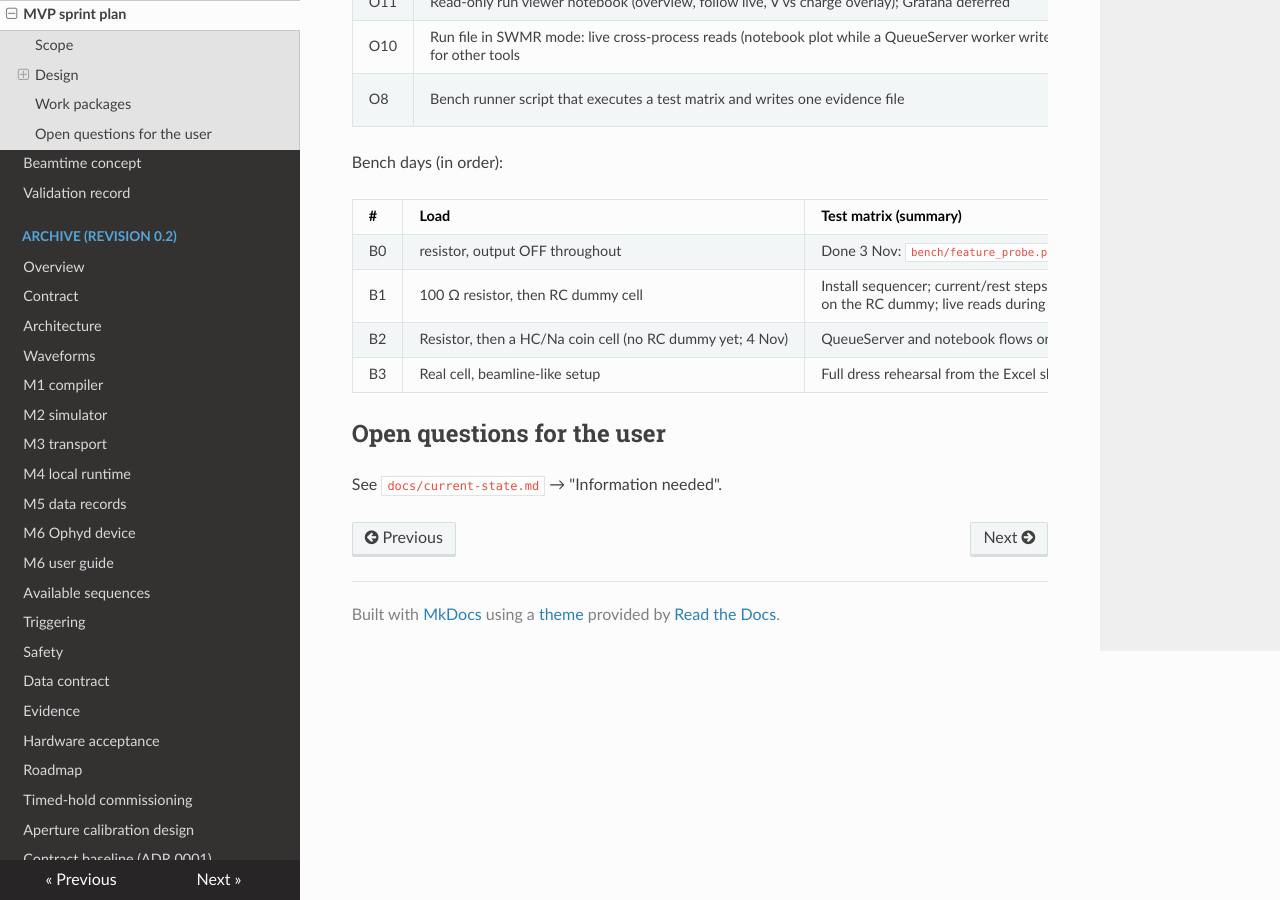
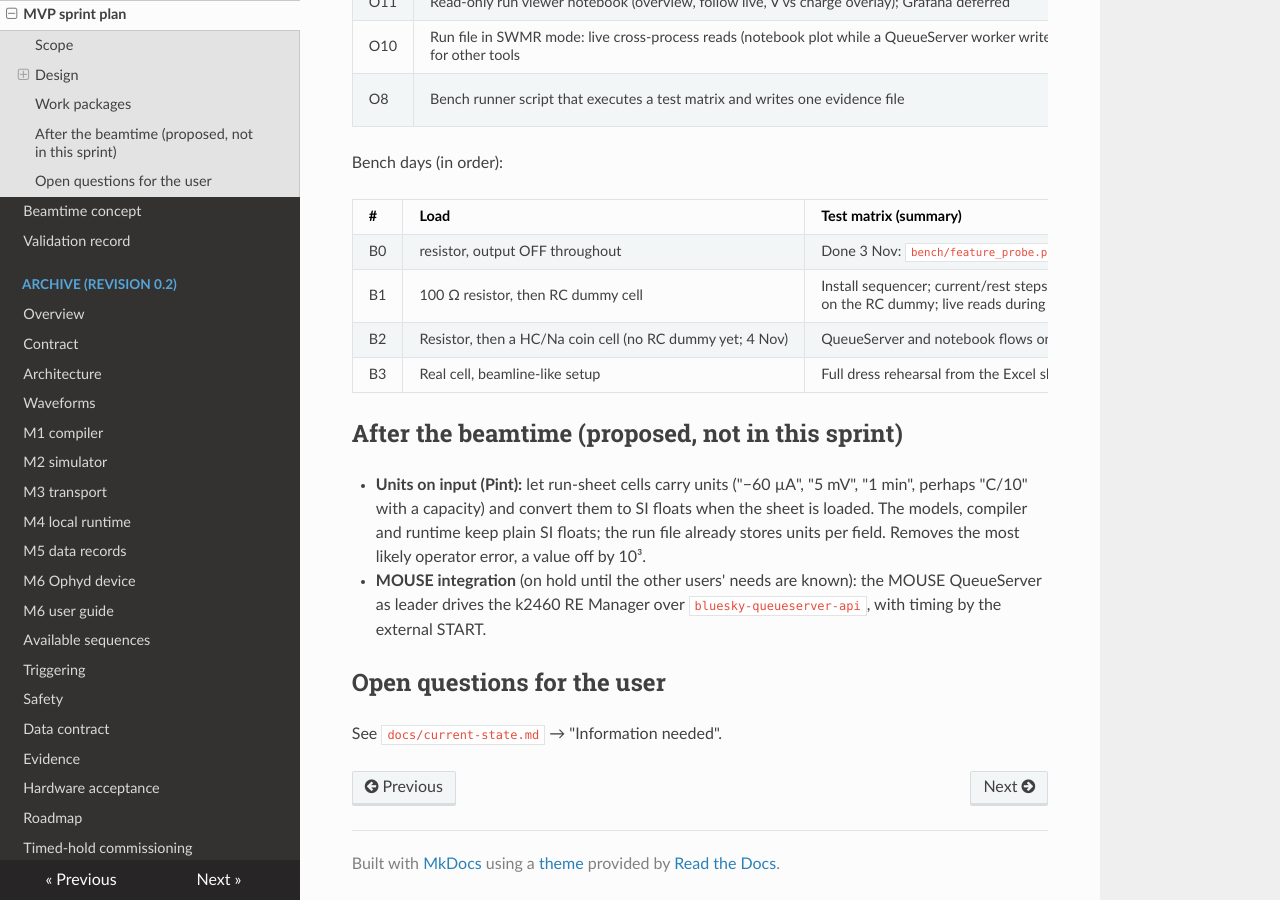
Before and after one commit to BAMresearch/ophyd-electrochemistry, an MkDocs documentation site: the page built from docs/mvp-plan.md, in a window 1280 px wide and 900 px high, scrolled down 3682 px. Built offline with MkDocs 1.6.1, drawn with Linux system fonts in a browser that asks for light colours; nearby versions of some CDN libraries.

Commit message:
docs(plan): post-beamtime items: Pint units on run-sheet input, MOUSE integration
Co-Authored-By: Claude Opus 5.5 <noreply@anthropic.com>

```diff
--- a/docs/mvp-plan.md
+++ b/docs/mvp-plan.md
@@ -164,6 +164,17 @@ Bench days (in order):
 | B2 | Resistor, then a HC/Na coin cell (no RC dummy yet; 4 Nov) | QueueServer and notebook flows on hardware incl. abort and crash recovery; 1 h soak; cell first contact, overnight sodiation (the day-before step), pulse runs at two SOCs, weekend reference cycle |
 | B3 | Real cell, beamline-like setup | Full dress rehearsal from the Excel sheet, including trigger wiring |
 
+## After the beamtime (proposed, not in this sprint)
+
+- **Units on input (Pint):** let run-sheet cells carry units ("−60 µA",
+  "5 mV", "1 min", perhaps "C/10" with a capacity) and convert them to SI floats
+  when the sheet is loaded. The models, compiler and runtime keep plain SI
+  floats; the run file already stores units per field. Removes the most likely
+  operator error, a value off by 10³.
+- **MOUSE integration** (on hold until the other users' needs are known): the
+  MOUSE QueueServer as leader drives the k2460 RE Manager over
+  `bluesky-queueserver-api`, with timing by the external START.
+
 ## Open questions for the user
 
 See `docs/current-state.md` → "Information needed".
```
